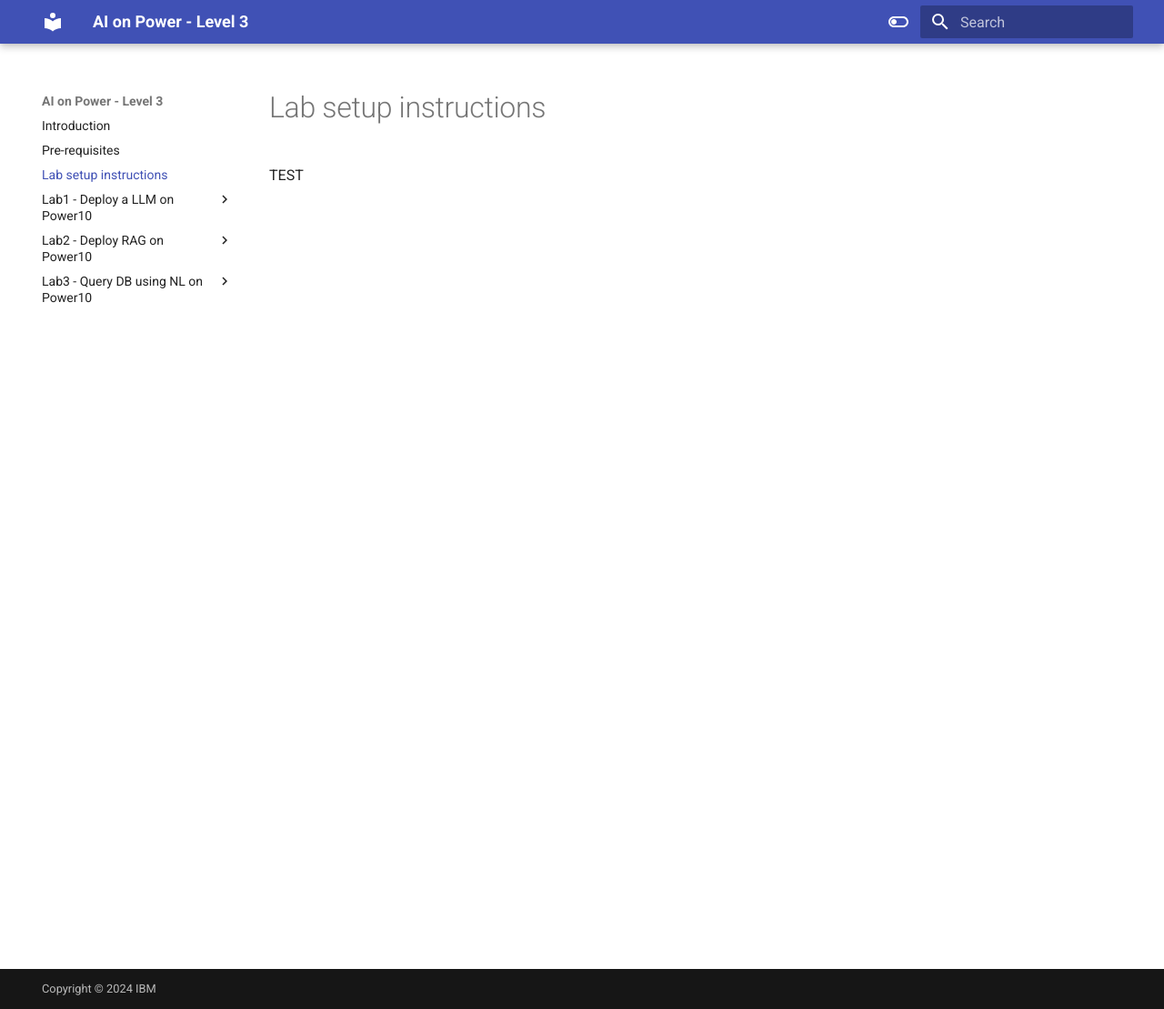
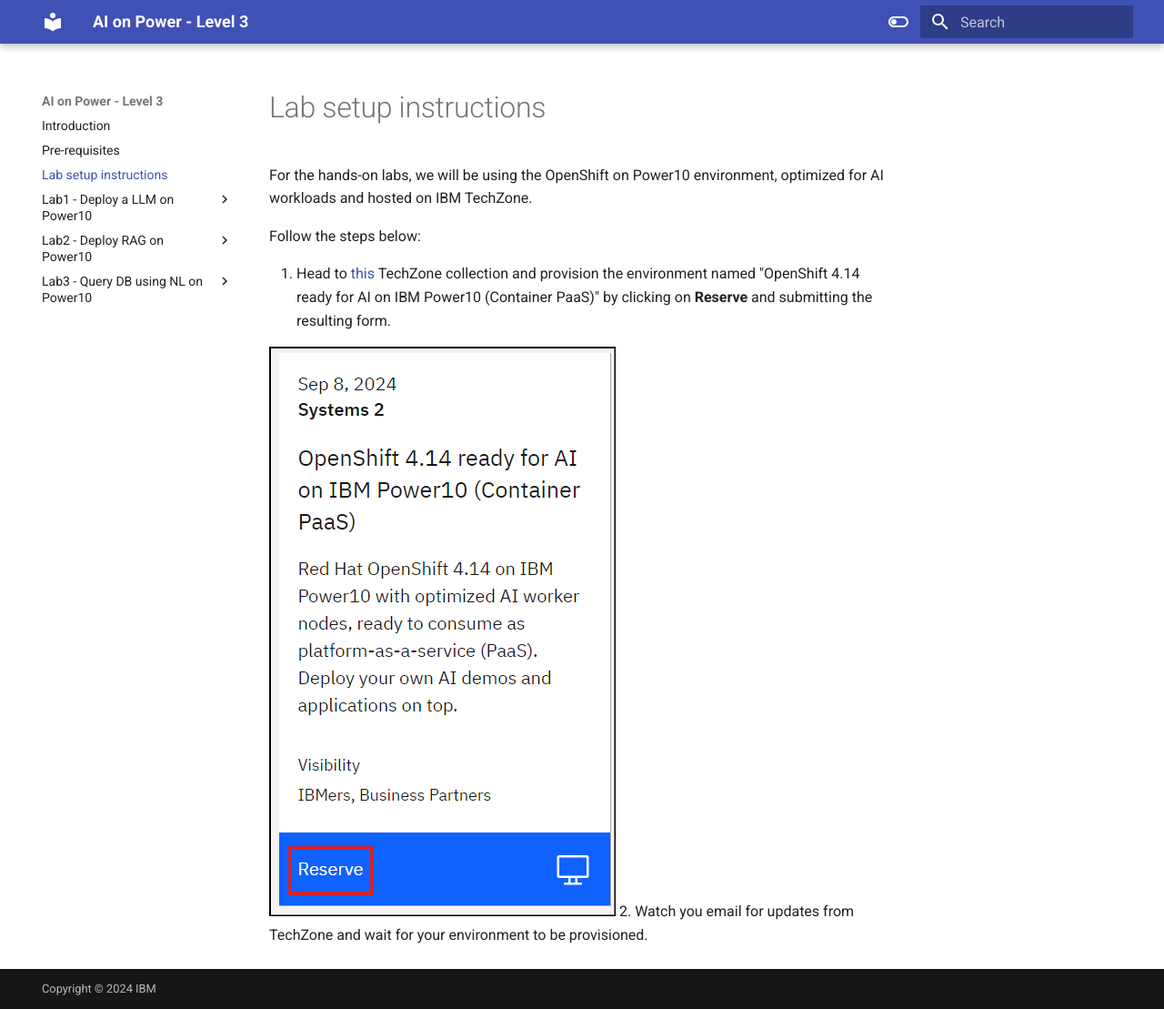
Before and after one commit to IBM/AI-on-Power-Level3, an MkDocs documentation site: the page built from docs/lab-setup.md, in a window 1280 px wide and 1109 px high. Shown: the whole window at 91% size. Built offline with MkDocs 1.6.1 and Material for MkDocs 9.7.7, drawn with Linux system fonts in a browser that asks for light colours.

Commit message:
Update lab-setup.md

```diff
--- a/docs/lab-setup.md
+++ b/docs/lab-setup.md
@@ -1 +1,8 @@
-TEST
+For the hands-on labs, we will be using the OpenShift on Power10 environment, optimized for AI workloads and hosted on IBM TechZone.
+
+Follow the steps below:
+
+1. Head to [this](https://techzone.ibm.com/collection/generative-ai-demos-on-ibm-power/environments) TechZone collection and provision the environment named "OpenShift 4.14 ready for AI on IBM Power10 (Container PaaS)" by clicking on **Reserve** and submitting the resulting form.
+
+   ![](_attachments/tz-env-reserve.png)
+2. Watch you email for updates from TechZone and wait for your environment to be provisioned.
```
